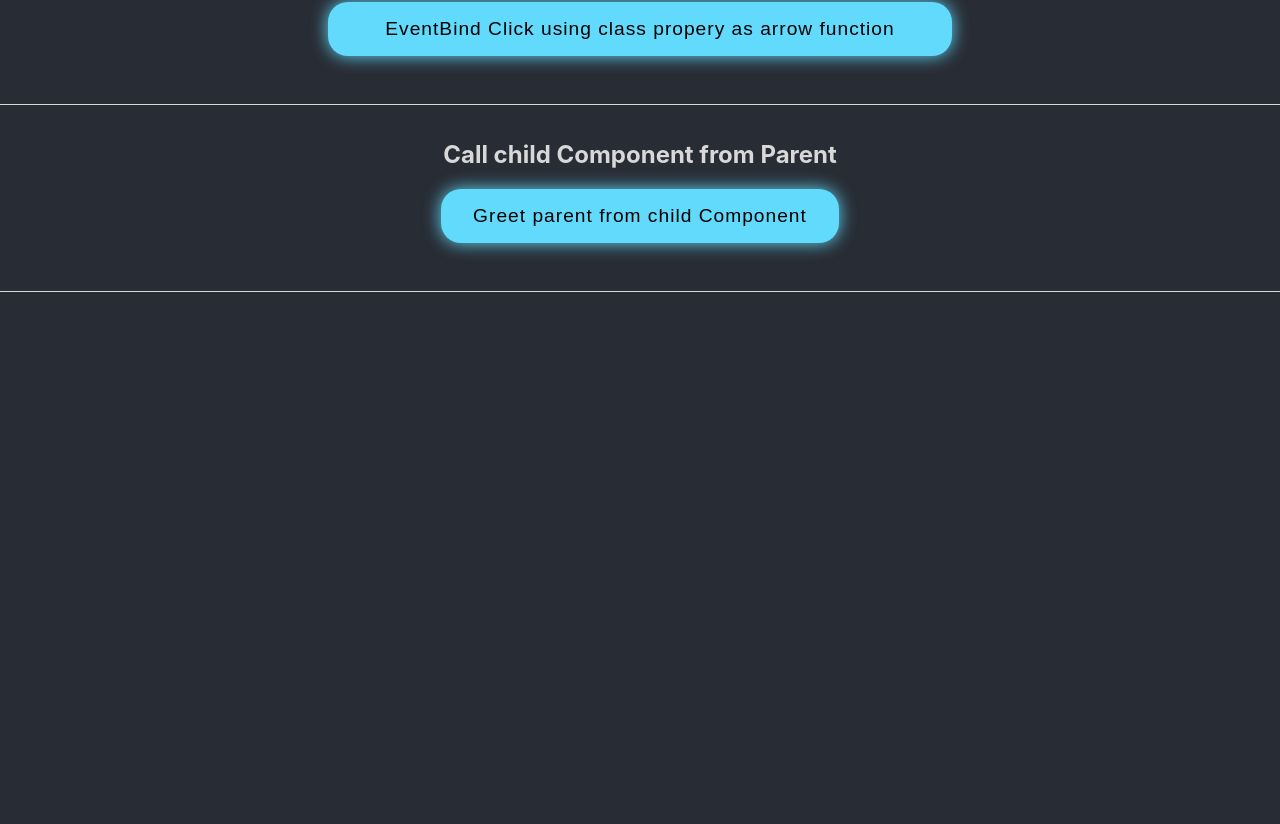
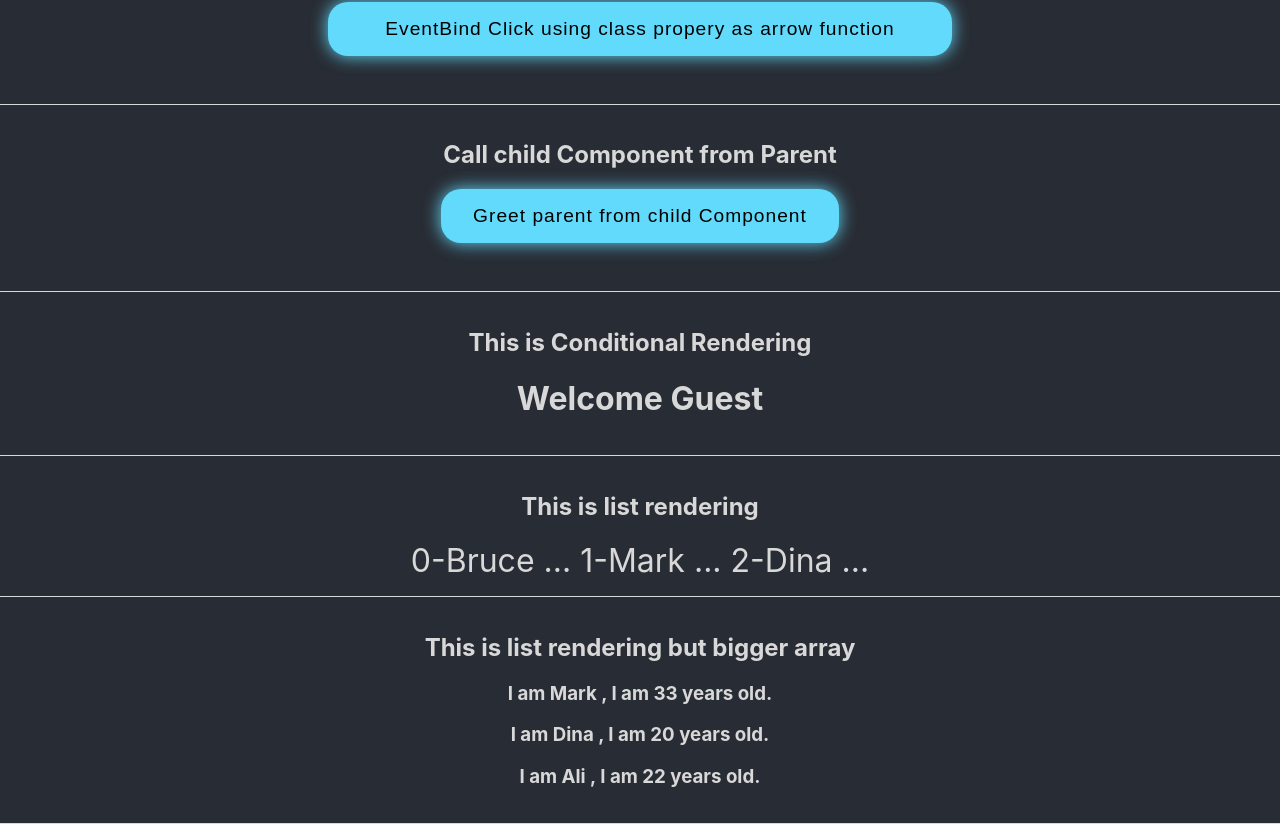
Before and after one commit to RoqayaMourad/exercise-react, a React (Create React App) app: page / in a window 1280 px wide. Shown: the part 1628-2452 px from the top of the page. Before the commit the page ends 1920 px from the top, so only its background shows below. Built offline with nearby package versions, Linux system fonts and the light colour scheme.

Commit message:
lists and key

```diff
--- a/src/App.js
+++ b/src/App.js
@@ -8,6 +8,9 @@ import FunctionalClick from "./Components/FunctionalClick";
 import ClassClick from "./Components/ClassClick";
 import EventBind from "./Components/EventBind";
 import ParentComponent from "./Components/ParentComponent";
+import UserGreeting from "./Components/UserGreeting";
+import NameList from "./Components/NameList";
+import PersonsList from "./Components/PersonsList";
 
 
 function App() {
@@ -38,6 +41,12 @@ function App() {
 
       <ParentComponent />
 
+      <UserGreeting />
+
+      <NameList/>
+
+      <PersonsList/>
+
 
     </div>
   );
--- a/src/Components/ChildComponent.js
+++ b/src/Components/ChildComponent.js
@@ -3,7 +3,7 @@ import React from 'react'
 function ChildComponent(props) {
     return (
         <div>
-            <button onClick={props.greetHandler}> Greet parent from child Component</button>
+            <button onClick={() => props.greetHandler("child")}> Greet parent from child Component</button>
         </div>
     )
 }
--- /dev/null
+++ b/src/Components/NameList.js
@@ -0,0 +1,14 @@
+import React from 'react'
+
+function NameList() {
+    const names = ["Bruce " , "Mark" , "Dina"]
+    const nameList =  names.map((name, index ) => <span key={index}>   {index}-{name} ...</span>)
+    return (
+        <div className="section">
+        <h2>This is list rendering </h2>
+         {nameList}
+        </div>
+    )
+}
+
+export default NameList
--- a/src/Components/ParentComponent.js
+++ b/src/Components/ParentComponent.js
@@ -7,15 +7,15 @@ import ChildComponent from './ChildComponent'
         super(props)
 
         this.state = {
-             parentName : "parent"
+             parentName : "Parent"
         }
 
         this.greetParent = this.greetParent.bind(this)
     }
 
-    greetParent(){
+    greetParent(childName){
         // this is written with template literals
-        alert (`hello ${this.state.parentName}`)
+        alert (`Hello ${this.state.parentName} From ${childName}`)
     }
 
     render() {
--- /dev/null
+++ b/src/Components/Person.js
@@ -0,0 +1,11 @@
+import React from 'react'
+
+function Person({person}) {
+    return (
+        <div>
+            <h3> I am  {person.name} , I am {person.age} years old.</h3>
+        </div>
+    )
+}
+
+export default Person
--- /dev/null
+++ b/src/Components/PersonsList.js
@@ -0,0 +1,33 @@
+import React from 'react'
+import Person from './Person'
+
+function PersonsList() {
+
+    const persons = [
+        {
+            id:1,
+            name:"Mark",
+            age: 33
+        },
+        {
+            id:2,
+            name:"Dina",
+            age: 20
+        },
+        {
+            id:3,
+            name:"Ali",
+            age: 22
+        },
+    ]
+
+    const personsList =  persons.map((person) => <Person key={person.id} person={person}> </Person> )
+    return (
+        <div className="section">
+        <h2>This is list rendering but bigger array </h2>
+         {personsList}
+        </div>
+    )
+}
+
+export default PersonsList
--- /dev/null
+++ b/src/Components/UserGreeting.js
@@ -0,0 +1,67 @@
+import React, { Component } from 'react'
+
+class UserGreeting extends Component {
+
+    constructor(props) {
+        super(props)
+
+        this.state = {
+            isLoggedIn: false
+        }
+    }
+
+    render() {
+        // first approch using if
+        // if (this.state.isLoggedIn) {
+        //     return (
+        //         <div className="section">
+        //             <h1>  Welcome User </h1>
+        //         </div>
+        //     )
+        // } else {
+        //     return (
+        //         <div className="section">
+        //             <h1>Welcome Guest</h1>
+        //         </div>
+        //     )
+        // }
+
+
+        // second approch using variable declaration
+        // let message ;
+        // if (this.state.isLoggedIn) {
+        //     message = <h1>Welcome User</h1>
+        // } else {
+        //     message = <h1>Welcome Guest</h1>
+        // }
+
+        // return (<div className="section">
+        //     {message}
+        // </div>)
+
+
+
+        // third approch using ternary conditional (used most of the time )
+        return (
+            this.state.isLoggedIn ?
+                (<div className="section">
+                    <h2>This is Conditional Rendering</h2>
+                    <h1> Welcome User</h1>
+                </div>) :
+                (<div className="section">
+                    <h2>This is Conditional Rendering</h2>
+                    <h1>Welcome Guest</h1>
+                </div>)
+        )
+
+
+        // fourth approch (specific case of the third approch)(the short circuit operator)
+        // if the user loggedin render welcome otherwise render nothing
+        // return (
+        //     this.state.isLoggedIn && <div className="section"><h1>  Welcome User </h1></div>
+        // )
+
+    }
+}
+
+export default UserGreeting
--- a/src/index.css
+++ b/src/index.css
@@ -46,3 +46,6 @@ button {
     margin-left: auto;
     margin-right: auto;
 }
+span {
+    font-size: 2rem;
+}
```
